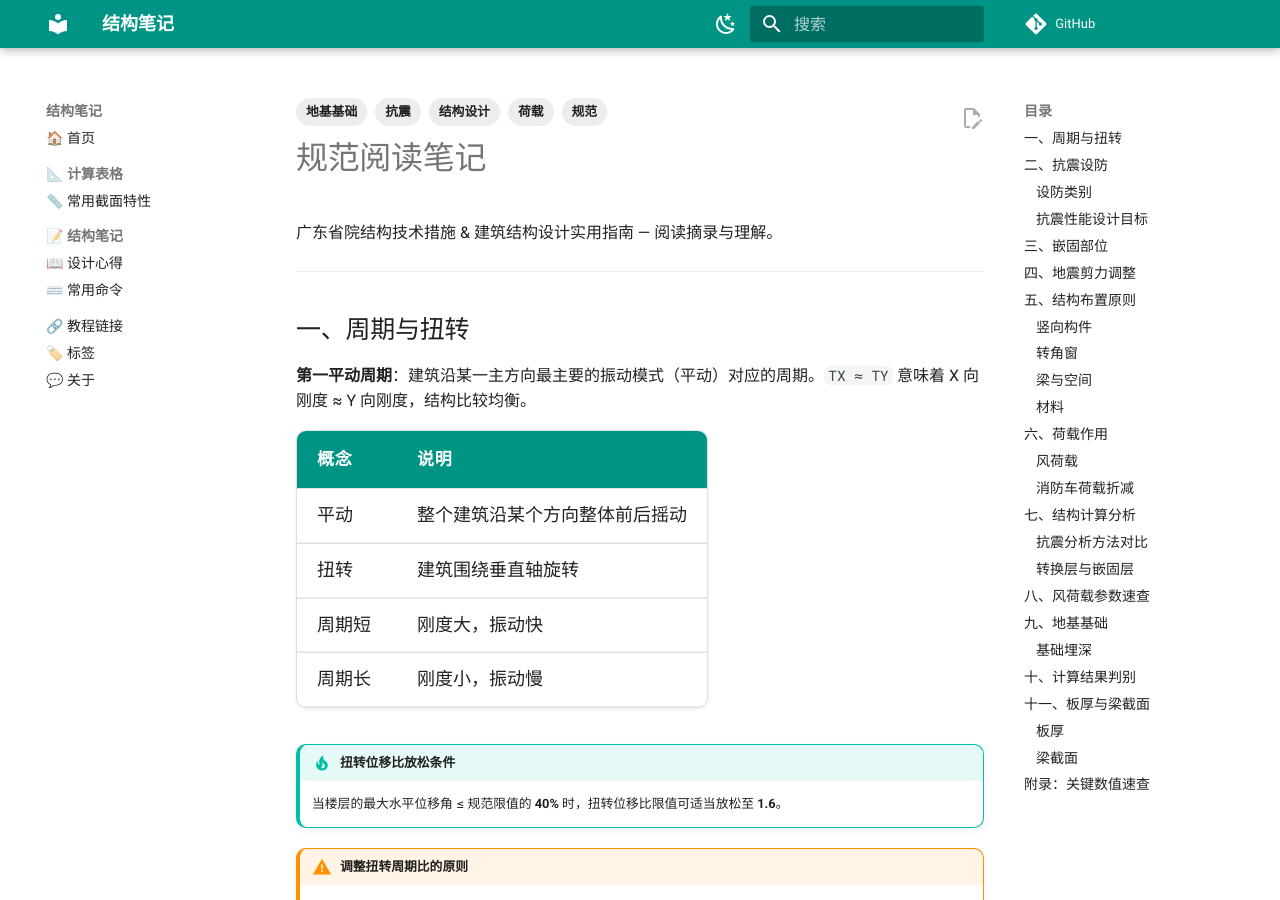
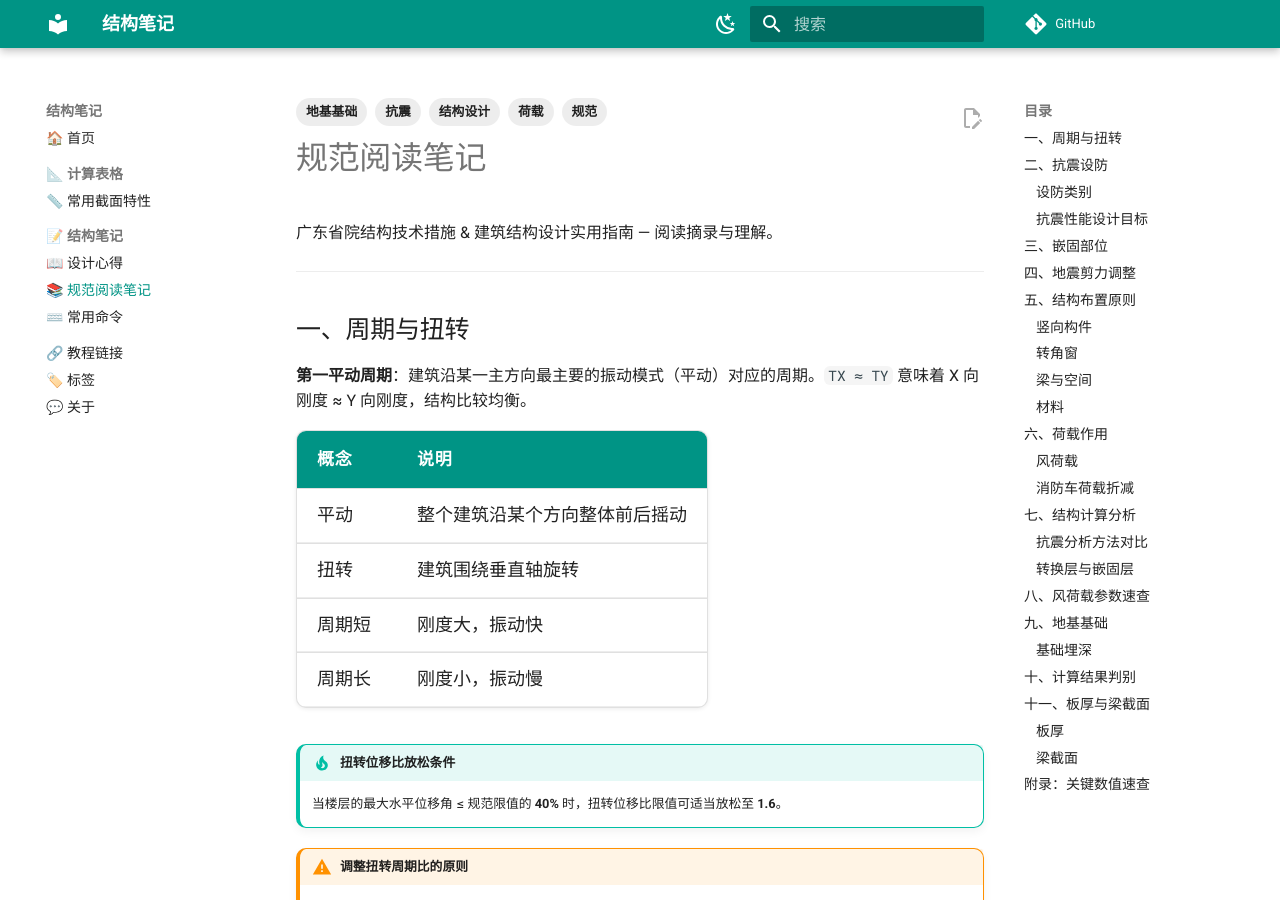
Before and after one commit to huangyi5/structure-notes, an MkDocs documentation site: the page built from docs/notes/reading-notes.md, in a window 1280 px wide and 900 px high. Built offline with MkDocs 1.6.1 and Material for MkDocs 9.7.7, drawn with Linux system fonts in a browser that asks for light colours; comment, search, counter and statistics services are not loaded.

Commit message:
chore: add reading-notes to nav sidebar

```diff
--- a/mkdocs.yml
+++ b/mkdocs.yml
@@ -82,6 +82,7 @@ nav:
       - 📏 常用截面特性: sheets/section-properties.md
   - 📝 结构笔记:
       - 📖 设计心得: notes/design-notes.md
+      - 📚 规范阅读笔记: notes/reading-notes.md
       - ⌨️ 常用命令: notes/cad-commands.md
   - 🔗 教程链接: tutorials.md
   - 🏷️ 标签: tags.md
```
